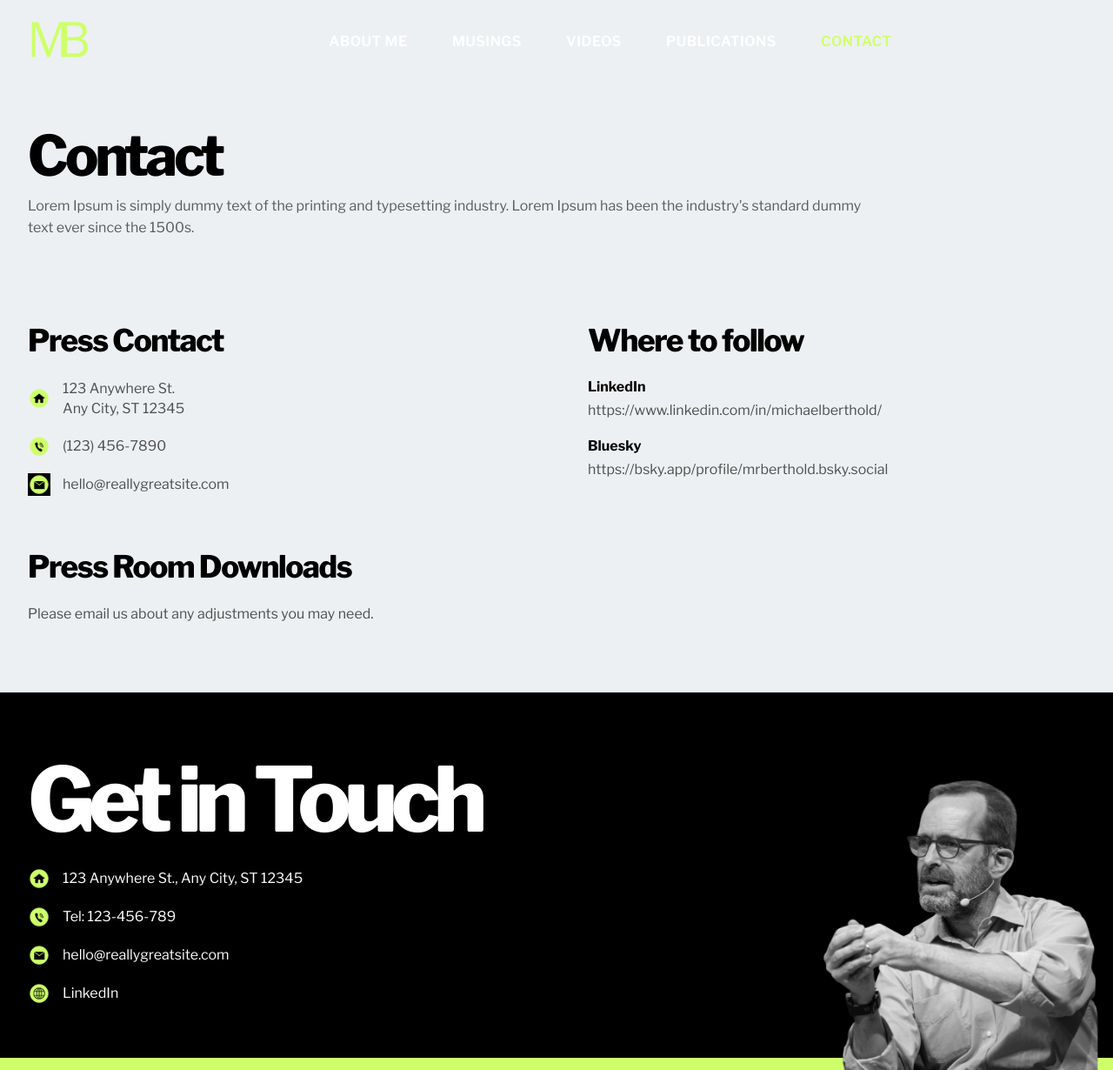
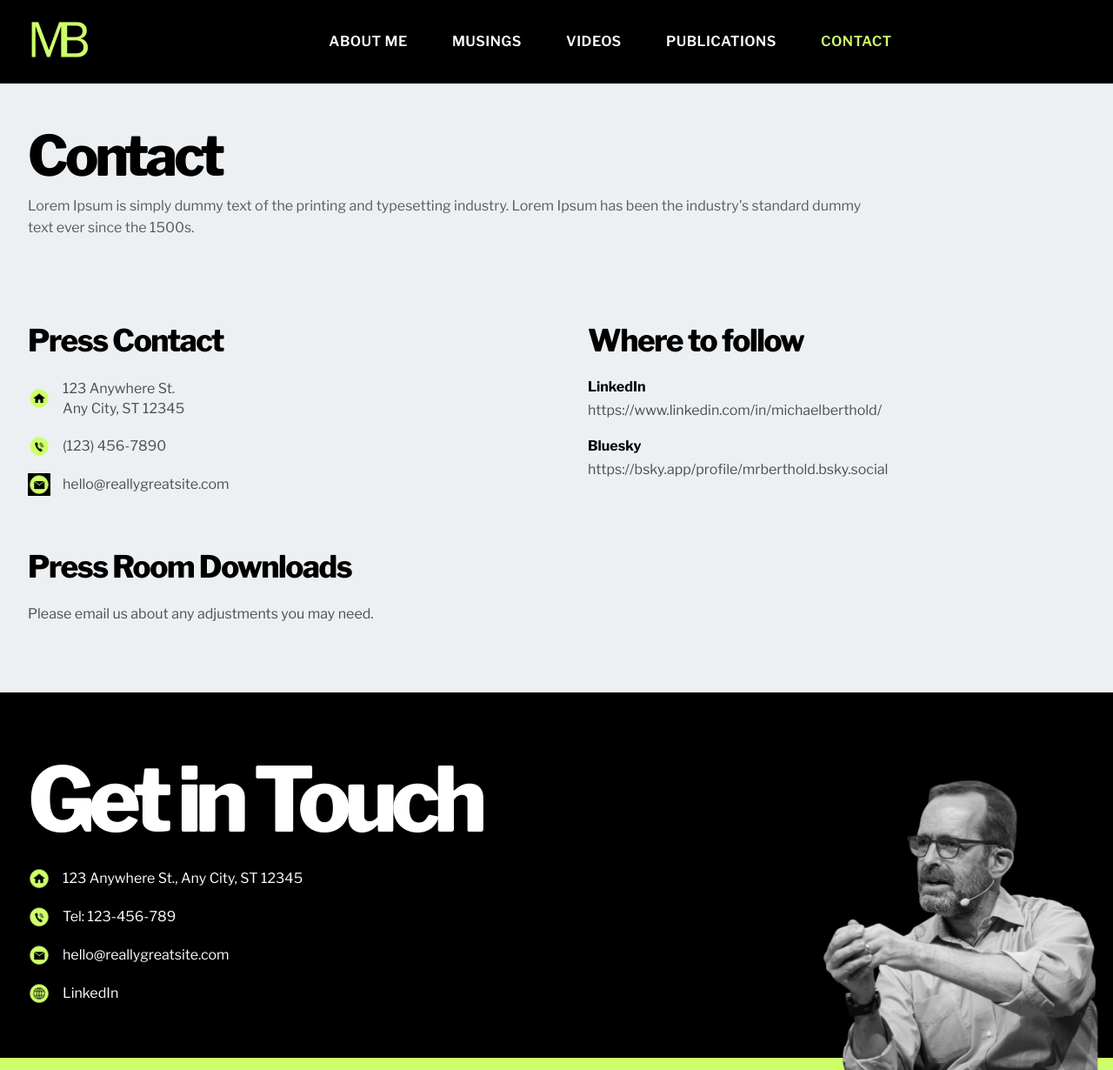
Before and after one commit to lacahelpme/mb, a Jekyll site: the page built from contact.html, in a window 1280 px wide. Shown: the whole page at 87% size. Built offline with Jekyll 4.4.1, drawn with Linux system fonts in a browser that asks for light colours.

Commit message:
Update style.css

```diff
--- a/assets/css/style.css
+++ b/assets/css/style.css
@@ -211,11 +211,15 @@ h4:last-child {
   left: 0;
   width: 100%;
   z-index: 30;
-}
-
-.site-header-dark {
+  color: var(--white);
+}
+
+.site-header-home {
+  background: #2F2F2F;
+}
+
+.site-header-subpage {
   background: var(--black);
-  color: var(--white);
 }
 
 .header-inner {
```
